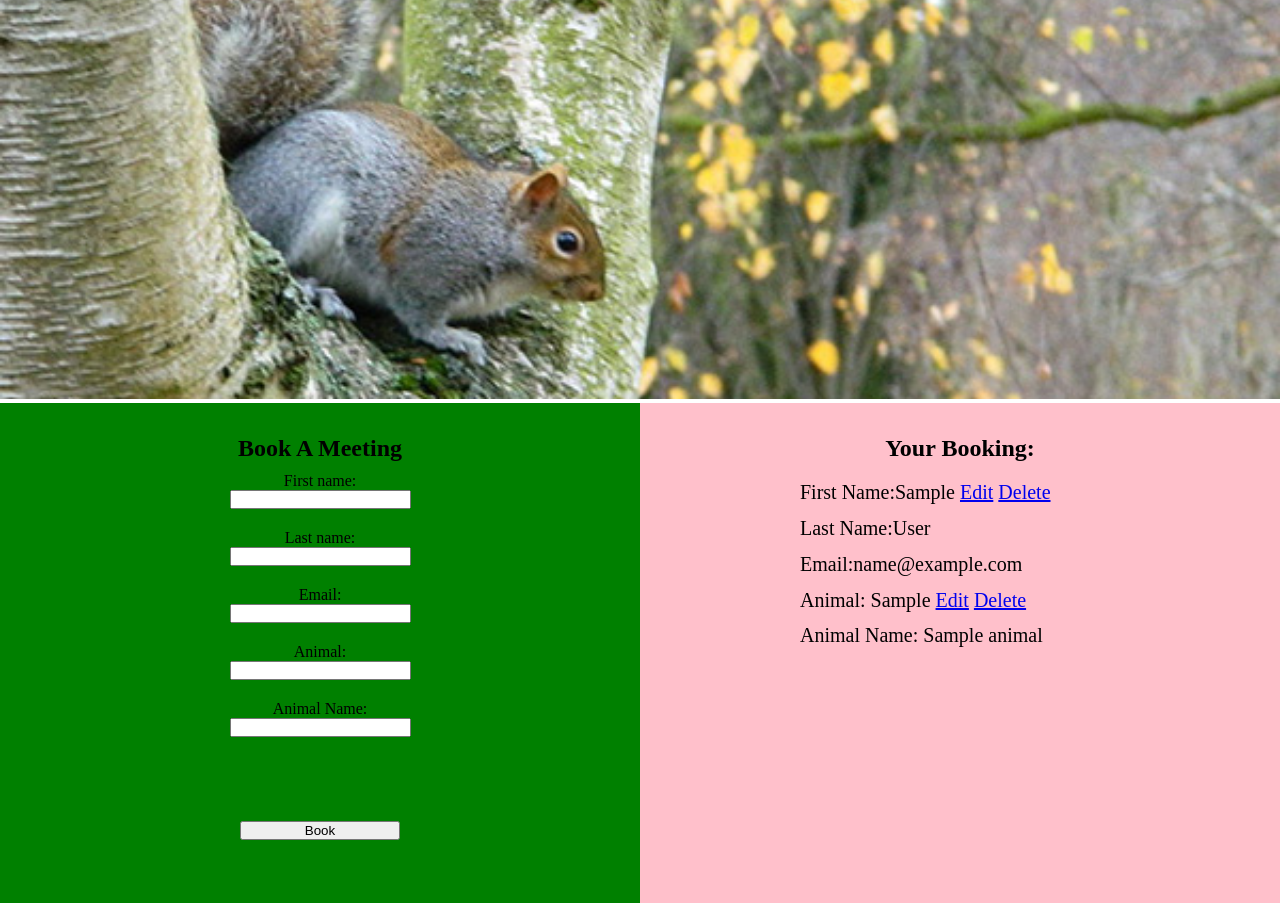
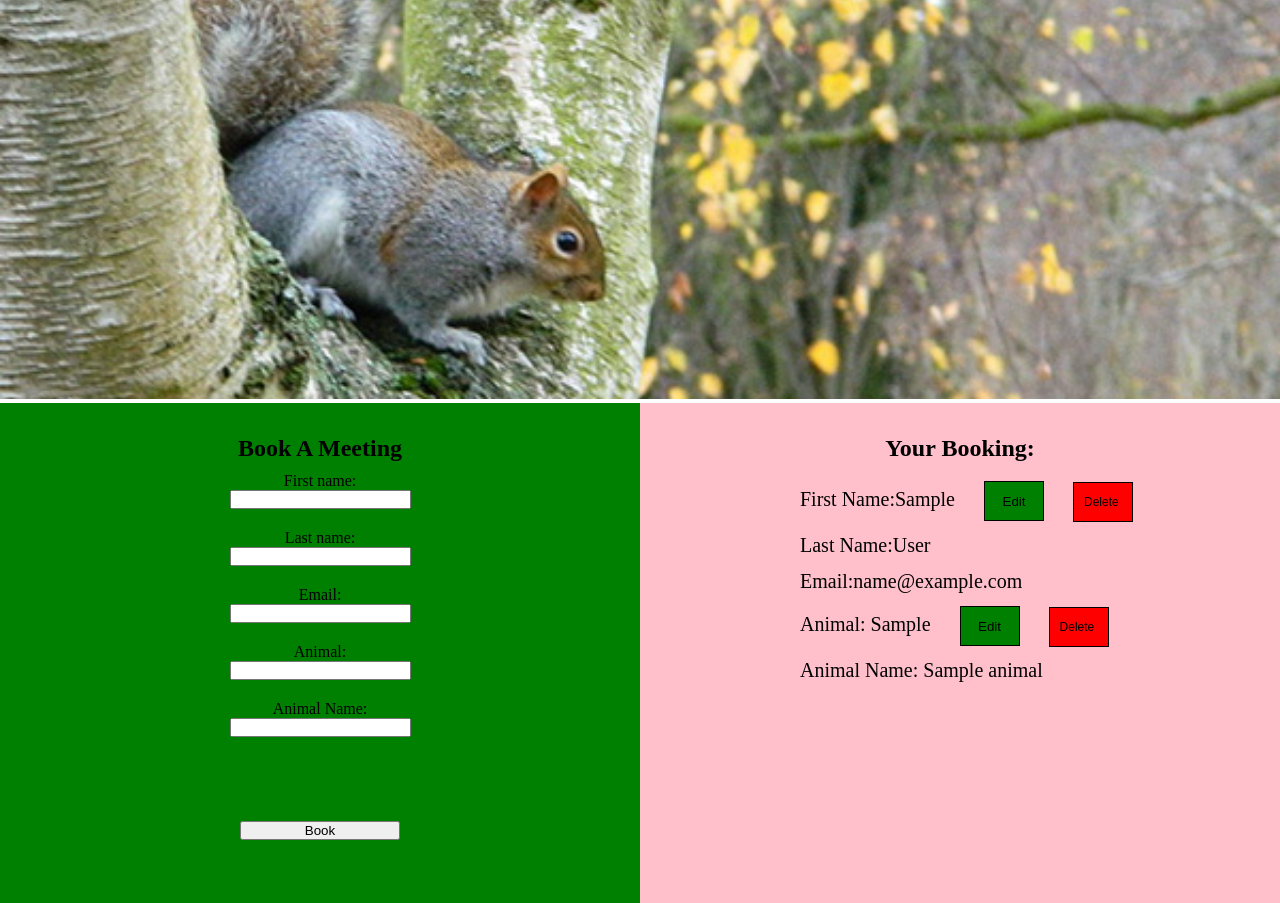
Before and after one commit to Shaun-Finnegan/Fureverfriends-MS3, a Flask app: page /checklist in a window 1280 px wide. Shown: the part 79-982 px from the top of the page. Run offline with Flask 2, Linux system fonts and the light colour scheme; tables that the repository leaves empty hold one stand-in row (values such as "Sample post"); some libraries are stand-ins or nearby versions.

Commit message:
styling has begun on the edit and delete buttons for the booking form

```diff
--- a/fureverfriends/static/css/style.css
+++ b/fureverfriends/static/css/style.css
@@ -393,6 +393,32 @@ body {
     margin-top: 5%;
 }
 
+.edit-animal-title{
+    display: flex;
+    justify-content: center;
+    margin-top: 5%;
+}
+
+.edit-button{
+    background-color: green;
+    height: 40px;
+    width:60px;
+    padding:10px;
+    margin-left: 5%;
+    border: 1px solid #000;
+}
+
+.delete-button{
+    background-color: red;
+    height: 40px;
+    width:60px;
+    padding:10px;
+    margin-left: 5%;
+    font-size: 12px;
+    text-align: left;
+    border: 1px solid #000;
+}
+
 
 .footer {
     background-color: brown;
--- a/fureverfriends/templates/checklist.html
+++ b/fureverfriends/templates/checklist.html
@@ -35,13 +35,13 @@
 <div>
     <ul>
         {% for customer in customers %}
-        <li class="read-list">First Name:{{customer.first_name}} <a href = "{{ url_for('edit', id=customer.id)}}">Edit</a> <a href = "{{ url_for('delete', id=customer.id)}}">Delete</a></li>
+        <li class="read-list">First Name:{{customer.first_name}} <a href = "{{ url_for('edit', id=customer.id)}}"><button class="edit-button">Edit</button></a> <a href = "{{ url_for('delete', id=customer.id)}}"><button class="delete-button">Delete</button></a></li>
         <li class="read-list">Last Name:{{customer.last_name}}  </li>
         <li class="read-list">Email:{{customer.email}}</li>
         {% endfor %}
 
         {% for animal in animals %}
-        <li class="read-list">Animal: {{animal.animal}} <a href = "{{ url_for('edit_animal', animal_id=animal.id)}}">Edit</a> <a href = "{{ url_for('delete_animal', animal_id=animal.id)}}">Delete</a></li></li>
+        <li class="read-list">Animal: {{animal.animal}} <a href = "{{ url_for('edit_animal', animal_id=animal.id)}}"><button class="edit-button">Edit</button></a> <a href = "{{ url_for('delete_animal', animal_id=animal.id)}}"><button class="delete-button">Delete</button></a></li></li>
         <li class="read-list">Animal Name: {{animal.animal_name}}</li>
         {% endfor %}
 
--- a/fureverfriends/templates/edit_animal.html
+++ b/fureverfriends/templates/edit_animal.html
@@ -8,7 +8,7 @@
 
 {% block logintitle %}
 <div class="login-text-header">
-    <h1 class="login-title">Edit Booking</h1>
+    <h1 class="edit-animal-title">Edit Booking</h1>
 </div>
 {% endblock %}
 <form class="viewing-form" method="POST" action="{{url_for('edit_animal',  animal_id=animal.id,) }}">
```
